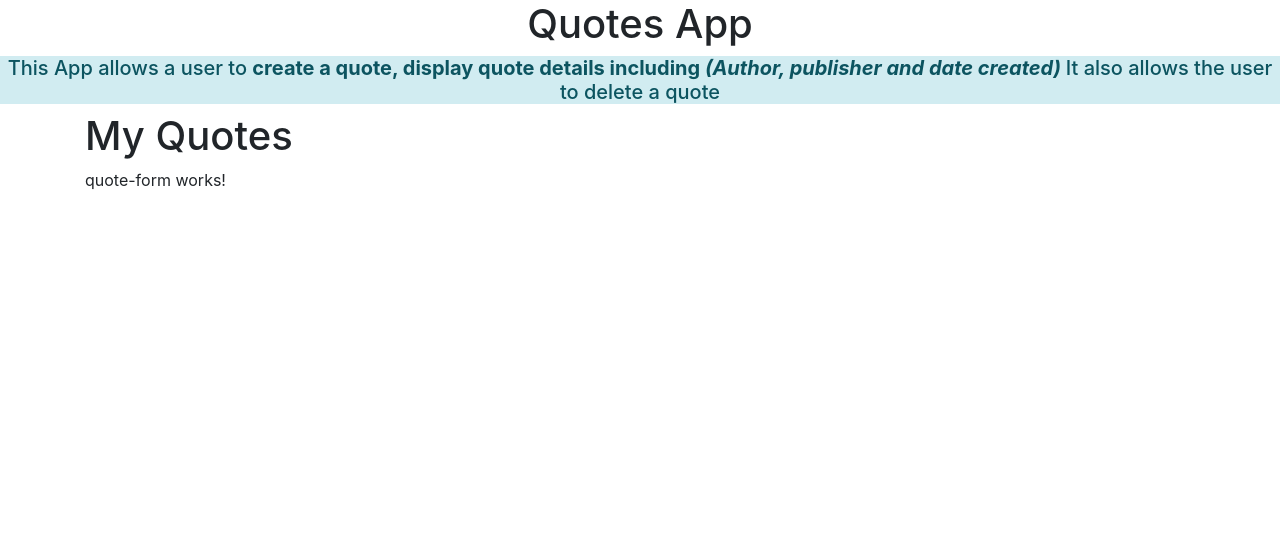
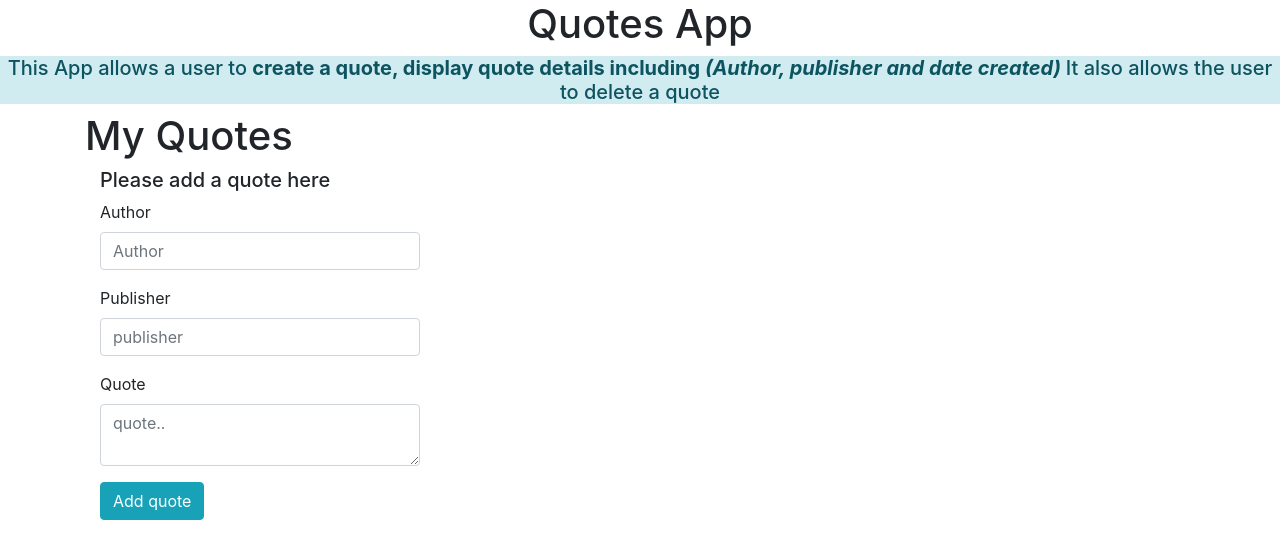
Before and after one commit to frank7841/Quotes, an Angular app: page / in a window 1280 px wide. Shown: the top 558 px of the page. Built offline with nearby package versions, Linux system fonts and the light colour scheme.

Commit message:
creating quote input form

```diff
--- a/src/app/quote-form/quote-form.component.html
+++ b/src/app/quote-form/quote-form.component.html
@@ -1 +1,21 @@
-<p>quote-form works!</p>
+<div class="col-md-12">
+    <h5>Please add a quote here</h5>
+
+        <form>
+            <div class="form-group">
+                <label for ="author">Author</label>
+                <input type="text" class="form-control" id="author" placeholder="Author">
+            </div>
+            <div class="form-group">
+                <label for="publisher">Publisher</label>
+                <input type="text" class="form-control" id="publisher" placeholder="publisher">
+            </div>
+            <div class="form-group">
+                <label for="quote">Quote</label>
+                <textarea id="quote" class="form-control" placeholder="quote.."></textarea>
+            </div>
+            <button class="btn btn-info">Add quote</button>
+        </form>
+
+
+</div>
```
